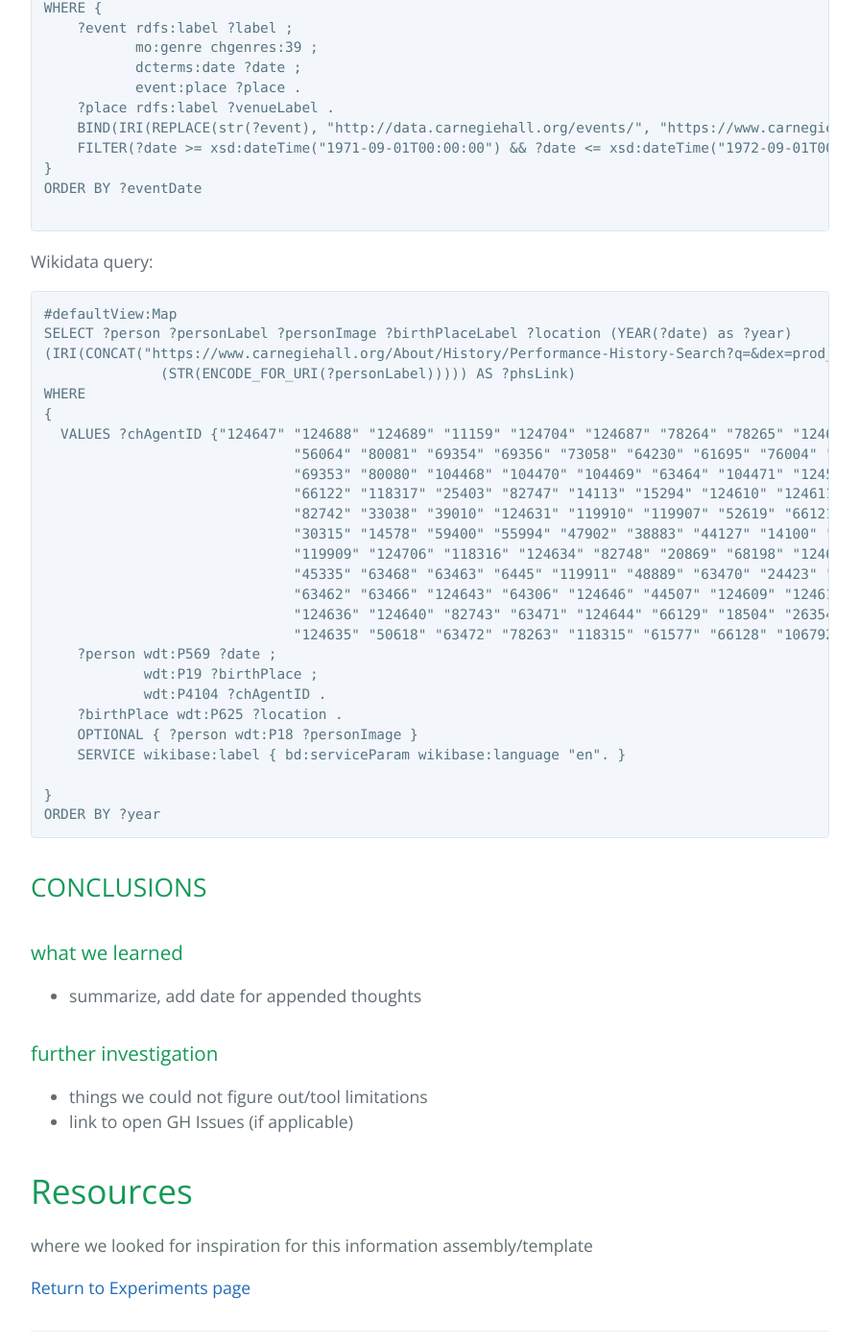
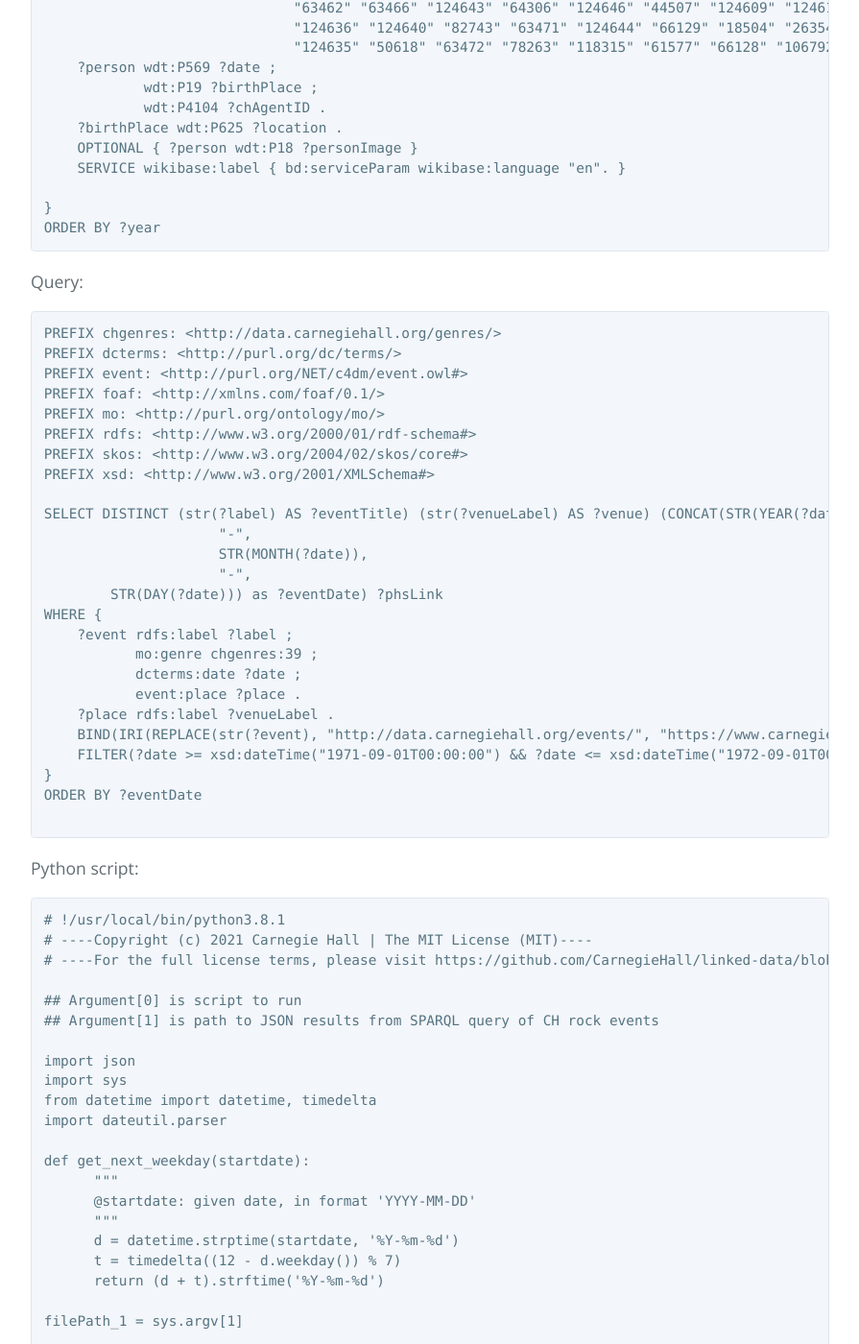
Before and after one commit to CarnegieHall/datalab, a Jekyll site: the page built from experiments/chdl-0011.md, in a window 1280 px wide and 1400 px high, scrolled down 7037 px. Shown: the whole window at 96% size, without its empty margins (192-1087 px from the left). Built offline with Jekyll 4.4.1, drawn with Linux system fonts in a browser that asks for light colours; our own code applies the rules of GitHub Pages for plain Markdown files; some of the changed text lies outside the part shown.

Commit message:
Add Python script

````diff
--- a/experiments/chdl-0011.md
+++ b/experiments/chdl-0011.md
@@ -95,34 +95,6 @@ The years following the 1964 appearances by the Beatles and Rolling Stones showe
 - what we did to build the experiment
 - what tools, data, languages, or other resources were used
 
-Query:
-```
-PREFIX chgenres: <http://data.carnegiehall.org/genres/>
-PREFIX dcterms: <http://purl.org/dc/terms/>
-PREFIX event: <http://purl.org/NET/c4dm/event.owl#>
-PREFIX foaf: <http://xmlns.com/foaf/0.1/>
-PREFIX mo: <http://purl.org/ontology/mo/>
-PREFIX rdfs: <http://www.w3.org/2000/01/rdf-schema#>
-PREFIX skos: <http://www.w3.org/2004/02/skos/core#>
-PREFIX xsd: <http://www.w3.org/2001/XMLSchema#>
-
-SELECT DISTINCT (str(?label) AS ?eventTitle) (str(?venueLabel) AS ?venue) (CONCAT(STR(YEAR(?date)),
-                     "-",
-                     STR(MONTH(?date)),
-                     "-",
-        STR(DAY(?date))) as ?eventDate) ?phsLink
-WHERE {
-    ?event rdfs:label ?label ;
-           mo:genre chgenres:39 ;
-           dcterms:date ?date ;
-           event:place ?place .
-    ?place rdfs:label ?venueLabel .
-    BIND(IRI(REPLACE(str(?event), "http://data.carnegiehall.org/events/", "https://www.carnegiehall.org/About/History/Performance-History-Search?q=&dex=prod_PHS&event=")) AS ?phsLink).
-    FILTER(?date >= xsd:dateTime("1971-09-01T00:00:00") && ?date <= xsd:dateTime("1972-09-01T00:00:00"))
-}
-ORDER BY ?eventDate
-
-```
 
 Wikidata query:
 ```
@@ -154,6 +126,92 @@ WHERE
 ORDER BY ?year
 ```
 
+Query:
+```
+PREFIX chgenres: <http://data.carnegiehall.org/genres/>
+PREFIX dcterms: <http://purl.org/dc/terms/>
+PREFIX event: <http://purl.org/NET/c4dm/event.owl#>
+PREFIX foaf: <http://xmlns.com/foaf/0.1/>
+PREFIX mo: <http://purl.org/ontology/mo/>
+PREFIX rdfs: <http://www.w3.org/2000/01/rdf-schema#>
+PREFIX skos: <http://www.w3.org/2004/02/skos/core#>
+PREFIX xsd: <http://www.w3.org/2001/XMLSchema#>
+
+SELECT DISTINCT (str(?label) AS ?eventTitle) (str(?venueLabel) AS ?venue) (CONCAT(STR(YEAR(?date)),
+                     "-",
+                     STR(MONTH(?date)),
+                     "-",
+        STR(DAY(?date))) as ?eventDate) ?phsLink
+WHERE {
+    ?event rdfs:label ?label ;
+           mo:genre chgenres:39 ;
+           dcterms:date ?date ;
+           event:place ?place .
+    ?place rdfs:label ?venueLabel .
+    BIND(IRI(REPLACE(str(?event), "http://data.carnegiehall.org/events/", "https://www.carnegiehall.org/About/History/Performance-History-Search?q=&dex=prod_PHS&event=")) AS ?phsLink).
+    FILTER(?date >= xsd:dateTime("1971-09-01T00:00:00") && ?date <= xsd:dateTime("1972-09-01T00:00:00"))
+}
+ORDER BY ?eventDate
+
+```
+
+Python script:
+```
+# !/usr/local/bin/python3.8.1
+# ----Copyright (c) 2021 Carnegie Hall | The MIT License (MIT)----
+# ----For the full license terms, please visit https://github.com/CarnegieHall/linked-data/blob/master/LICENSE----
+
+## Argument[0] is script to run
+## Argument[1] is path to JSON results from SPARQL query of CH rock events
+
+import json
+import sys
+from datetime import datetime, timedelta
+import dateutil.parser
+
+def get_next_weekday(startdate):
+      """
+      @startdate: given date, in format 'YYYY-MM-DD'
+      """
+      d = datetime.strptime(startdate, '%Y-%m-%d')
+      t = timedelta((12 - d.weekday()) % 7)
+      return (d + t).strftime('%Y-%m-%d')
+
+filePath_1 = sys.argv[1]
+
+displayData = ''
+
+with open(filePath_1, newline=None) as f1:
+    chData = json.load(f1)
+
+    for result in chData["results"]["bindings"]:
+        eventTitle = result["eventTitle"]["value"]
+        eventDate = result["date"]["value"]
+        href_phs = result["phsLink"]["value"]
+
+        tagOpen_start = '<a href="'
+        tagOpen_end = '" target="_blank">'
+        tagClose = '</a>'
+
+        phs_formattedLink = f'{tagOpen_start}{href_phs}{tagOpen_end}{eventTitle}{tagClose}'
+
+        displayDate = dateutil.parser.isoparse(eventDate).strftime('%a %b %-d %Y at %-I%p')
+
+        eventDateTime = dateutil.parser.parse(eventDate)
+        startdate = str(datetime.date(eventDateTime))
+        hot100_date = get_next_weekday(startdate)
+        href_hot100 = 'https://www.billboard.com/charts/hot-100/'
+        text_hot100 = 'Billboard Hot 100 for this week'
+        hot100_formattedLink = f'{tagOpen_start}{href_hot100}{hot100_date}{tagOpen_end}{text_hot100}{tagClose}'
+
+        dataStr = f'{phs_formattedLink}\t{displayDate}\t{hot100_formattedLink}\n'
+        displayData += dataStr
+
+with open('rockEvents.txt', 'w') as textFile:
+    textFile.write(displayData)
+```
+
+
 ## CONCLUSIONS
 ### what we learned
 - summarize, add date for appended thoughts
````
